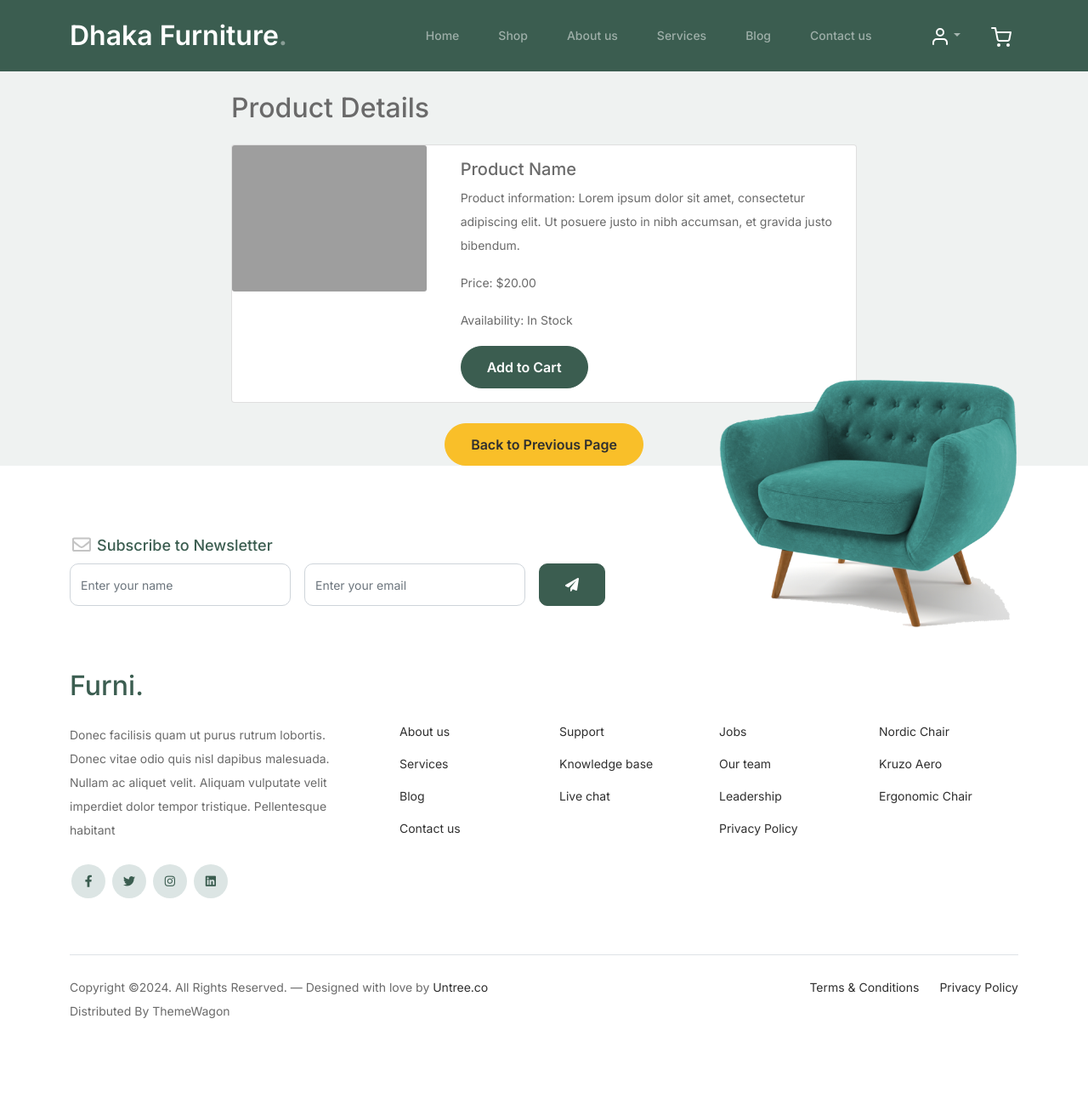
After one commit to harun708280/Dhaka-Furniture-Ecomarce, a Django app: page /product_details/ in a window 1280 px wide. The commit adds this page. Shown: the whole page at 85% size. Run offline with Django 5.2, Linux system fonts and the light colour scheme; some libraries are stand-ins or nearby versions; grey boxes are pictures that could not be loaded.

Commit message:
'update'

```diff
--- a/main/templates/base.html
+++ b/main/templates/base.html
@@ -41,7 +41,7 @@
 						<li><a class="nav-link" href="{% url "about" %}">About us</a></li>
 						<li><a class="nav-link" href="{% url "service" %}">Services</a></li>
 						<li><a class="nav-link" href="{% url "blog" %}">Blog</a></li>
-						<li><a class="nav-link" href="{% url "contact" %}">Contact us</a></li>
+						<li><a class="nav-link" href="{% url "product_details" %}">Contact us</a></li>
 					</ul>
 
 					<ul class="custom-navbar-cta navbar-nav mb-2 mb-md-0 ms-5">
--- /dev/null
+++ b/main/templates/product_details.html
@@ -0,0 +1,38 @@
+{% extends "base.html" %}
+{% load static %}
+
+{% block title %} Product detail{% endblock title %}
+ {% block content %}
+
+
+
+ <body>
+    <div class="container">
+        <div class="row">
+            <div class="col-md-8 mx-auto">
+                <h2 class="my-4">Product Details</h2>
+                <div class="card">
+                    <div class="row no-gutters">
+                        <div class="col-md-4">
+                            <img src="product-image.jpg" class="card-img" alt="Product Image">
+                        </div>
+                        <div class="col-md-8">
+                            <div class="card-body">
+                                <h5 class="card-title">Product Name</h5>
+                                <p class="card-text">Product information: Lorem ipsum dolor sit amet, consectetur adipiscing elit. Ut posuere justo in nibh accumsan, et gravida justo bibendum.</p>
+                                <p class="card-text">Price: $20.00</p>
+                                <p class="card-text">Availability: In Stock</p>
+                                <button class="btn btn-primary">Add to Cart</button>
+                            </div>
+                        </div>
+                    </div>
+                </div>
+                <div class="text-center mt-4">
+                    <button class="btn btn-secondary" onclick="window.history.back();">Back to Previous Page</button>
+                </div>
+            </div>
+        </div>
+    </div>
+</body>
+
+        {% endblock content %}
--- a/main/urls.py
+++ b/main/urls.py
@@ -16,5 +16,6 @@
     path('login/',auth_views.LoginView.as_view(template_name='login.html',authentication_form=LoginForm),name='login'),
     path('log-out/',auth_views.LogoutView.as_view(next_page='login'),name='log-out'),
     path('registration/',views.registration,name='registration'),
-    path('cart/',views.Cart,name='cart')
+    path('cart/',views.Cart,name='cart'),
+    path('product_details/',views.ProductDetailsview.as_view(),name='product_details')
 ]+static(settings.MEDIA_URL,document_root=settings.MEDIA_ROOT)
--- a/main/views.py
+++ b/main/views.py
@@ -1,10 +1,18 @@
 from django.shortcuts import render,redirect
 from.form import *
+from .models import*
+from django.views import View
 from django.contrib import messages
 # Create your views here.
 def Home(request):
-    return render(request,'index.html')
+    product_home=Product.objects.all()[:3]
 
+
+    return render(request,'index.html',locals())
+class ProductDetailsview(View):
+    def get(self,request):
+
+        return render(request,'product_details.html')
 def Shop(request):
     return render(request,'shop.html')
 
```
Also changed, not shown: main/models.py (+13 -1 lines), main/templates/index.html (+6 -31 lines), db.sqlite3, main/admin.py (line endings or trailing spaces), main/migrations/0003_product_img.py (added), main/migrations/0004_cart.py (added), media/product/995616.jpg (added), media/product/product-1.png (added), media/product/product-2.png (added), media/product/product-2_BXJulHg.png (added), media/product/product-3.png (added).
